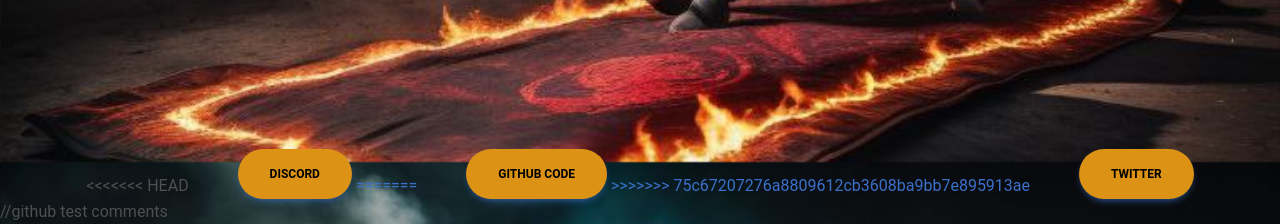
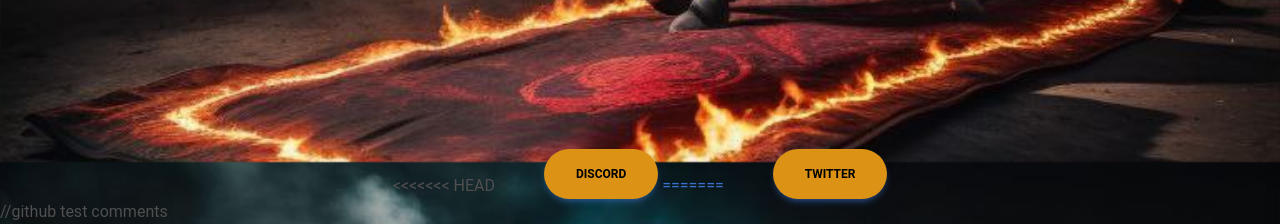
Before and after one commit to IcarusPhoenix27/IcarusPhoenix, a plain HTML site: page index.html in a window 1280 px wide. Shown: the part 958-1182 px from the top of the page. Drawn offline with nearby package versions, Linux system fonts and the light colour scheme.

Commit message:
Update index.html

```diff
--- a/index.html
+++ b/index.html
@@ -34,10 +34,7 @@
         <a href="https://discord.gg/GJU6kAx9">
       <button  class="btn btn-primary btn-xl" class="fab fa-github" margin-right: 20px >Discord</button>
 =======
-        <a href="https://github.com/IcarusPhoenix27">
-      <button  class="btn btn-primary btn-xl" class="fab fa-github" margin-right: 20px >Github Code</button>
->>>>>>> 75c67207276a8809612cb3608ba9bb7e895913ae
-    </a>
+
     <a href="https://twitter.com/RugBurn42069">
     <button  class="btn btn-primary btn-xl">Twitter</button>
   </a>
```
